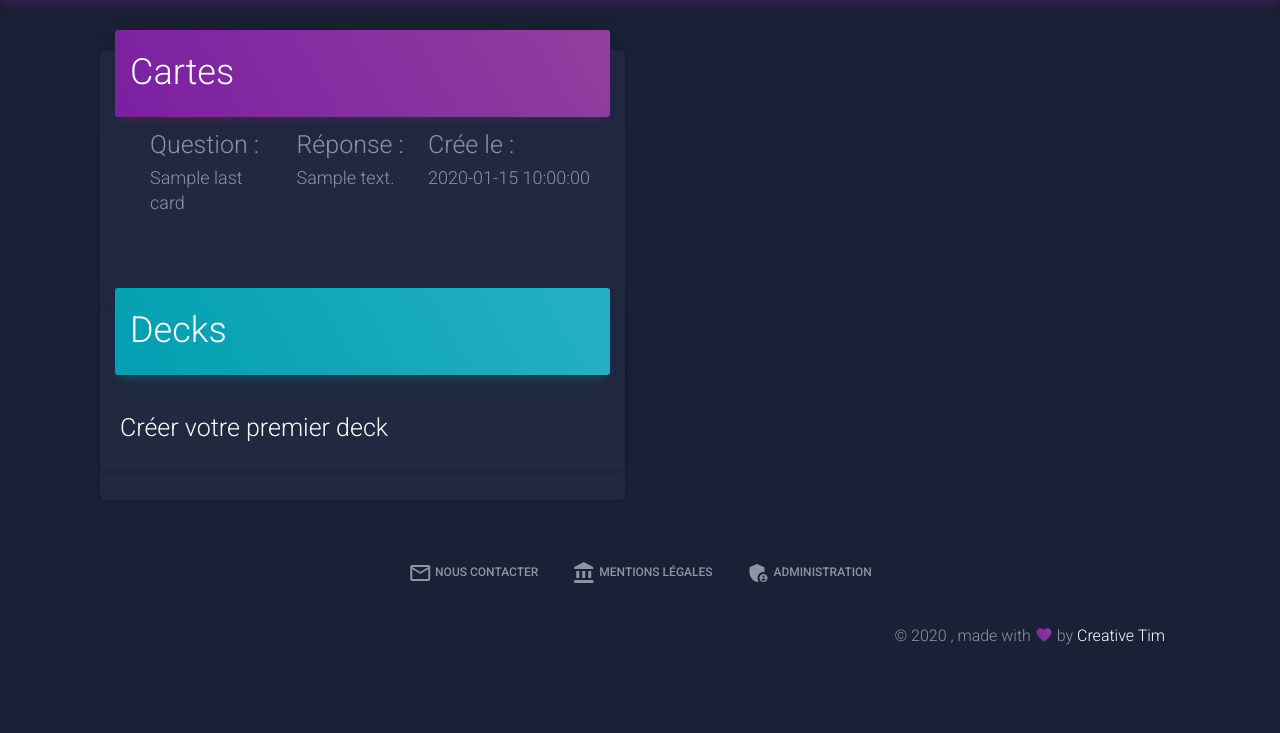
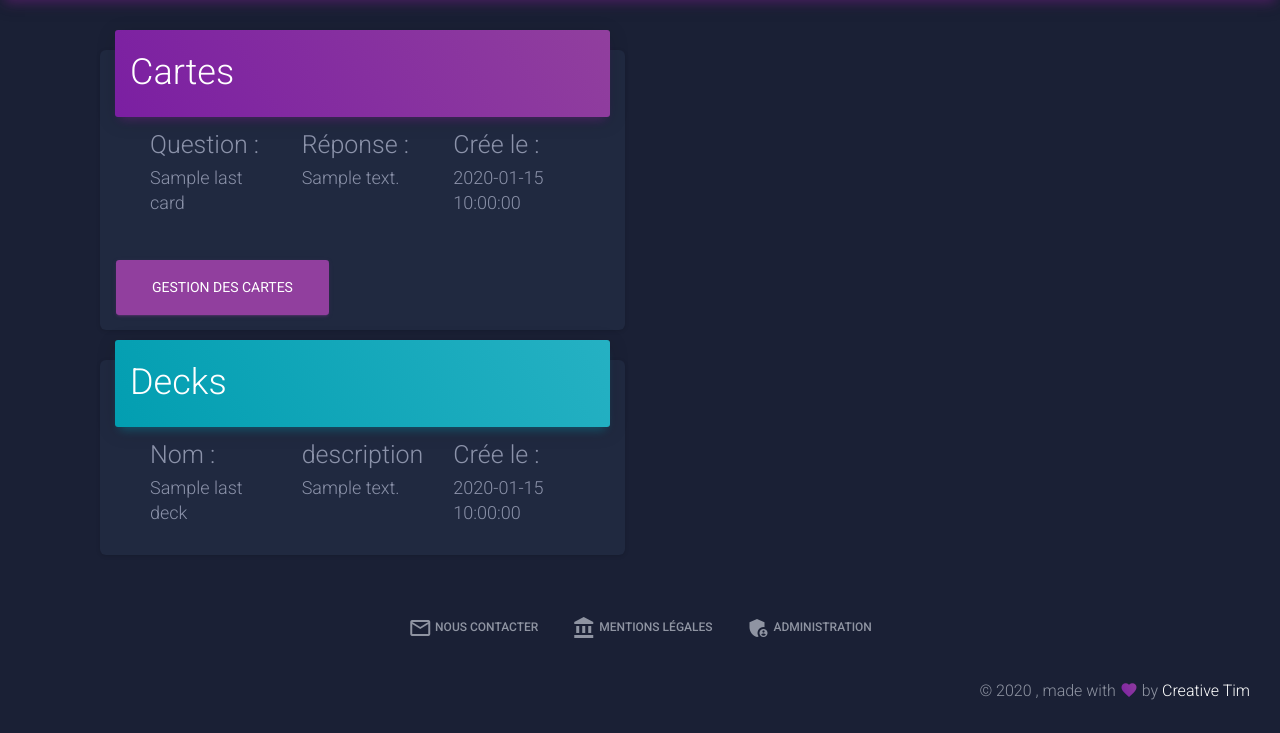
Before and after one commit to Tofu-Sauvage/flashcard_project, a PHP site: template templates/pages/user/deckboard.html.twig in a window 1280 px wide. Shown: the part 70-803 px from the top of the page. Before the commit the page ends 715 px from the top, so only its background shows below. Run offline with PHP 8.4, Linux system fonts and the light colour scheme; the template is opened without the code that fills it: most values are stand-ins (such as "Sample title", 1, 10 or a date in 2020); some libraries are stand-ins or nearby versions.

Commit message:
Affichage section carte et deck du deckboard

```diff
--- a/templates/pages/user/deckboard.html.twig
+++ b/templates/pages/user/deckboard.html.twig
@@ -5,14 +5,14 @@
 	 <div class="content">
 		<div class="container-fluid">
 			<div class="row">
-				<div class="col-md-6">
+				<div class="col-md-6"> {# Colonne contenant section "cartes" et "decks" #}
 					<div class="card"> {# Section "cartes"#}
 						<div class="card-header card-header-primary">
 							<h2 class="card-title">Cartes</h2>
 						</div>
 
 						<div class="card-body">
-							{% if not last_card %} {# Si aucune carte présente en BDD cards == null #}
+							{% if not last_card %} {# Si aucune carte présente en BDD, cards == null #}
 								<h3>
 									<a href="#">Veuillez créer votre première carte :)</a>
 								</h3>
@@ -20,28 +20,33 @@
 
 							{% if last_card %}
 
-								<div class="card-header card-header-default">
+								<div class="card-header card-header-default"> {# Carte au détail #}
 									<div class="row">
 
 										<div class="col-sm">
 											<h3 class="card-title">Question :</h3>
 											<h4 class="card-category">{{ last_card.question }}</h4>
-											<hr>
 										</div>
 
 										<div class="col-sm">
 											<h3 class="card-title">Réponse :</h3>
 											<h4 class="card-category">{{ last_card.answer}}</h4>
-											<br>
 										</div>
 
-										<div>
+										<div class="col-sm">
 											<h3 class="card-title">Crée le :</h3>
 											<h4 class="card-category">{{ last_card.createdAt}}</h4>
-											<br>
 										</div>
 									</div>
-								{% endif %}
+								</div> {# Fin Carte au détail #}
+
+							{% endif %}
+						</div>
+
+						<div class="card-footer">
+							{% if last_card %}
+								<a href="#" type="button" class="btn btn-lg btn-primary">Gestion des cartes</a>
+							{% endif %}
 						</div>
 					</div> {# Fin Section "cartes"#}
 
@@ -49,14 +54,40 @@
 						<div class="card-header card-header-info">
 							<h2 class="card-title">Decks</h2>
 						</div>
+
 						<div class="card-body">
+
+							{% if last_deck %}
+
+								<div class="card-header card-header-default"> {# Carte au détail #}
+									<div class="row">
+
+										<div class="col-sm">
+											<h3 class="card-title">Nom :</h3>
+											<h4 class="card-category">{{ last_deck.name }}</h4>
+										</div>
+
+										<div class="col-sm">
+											<h3 class="card-title">description</h3>
+											<h4 class="card-category">{{ last_deck.description}}</h4>
+										</div>
+
+										<div class="col-sm">
+											<h3 class="card-title">Crée le :</h3>
+											<h4 class="card-category">{{ last_deck.createdAt}}</h4>
+										</div>
+									</div>
+								</div> {# Fin Carte au détail #}
+
+							{% endif %}
+
 							{% if not last_card %} {# Si aucune carte présente en BDD cards == null #}
 								<h3>
-									<a href="#">Veuillez créer votre première carte AVANT de créer votre premier deck</a>
+									<a href="#" type="button" class="btn btn-lg btn-info">Veuillez créer votre première carte <br>AVANT de créer votre premier deck</a>
 								</h3>
 							{% elseif last_card and not last_deck %}
                 <h3>
-									<a href="#">Créer votre premier deck</a>
+									<a href="#" type="button" class="btn btn-lg btn-info">Créer votre premier deck</a>
 								</h3>
               {% endif %}
 						</div>
```
Also changed, not shown: public/readMe.txt, 1 other file.
